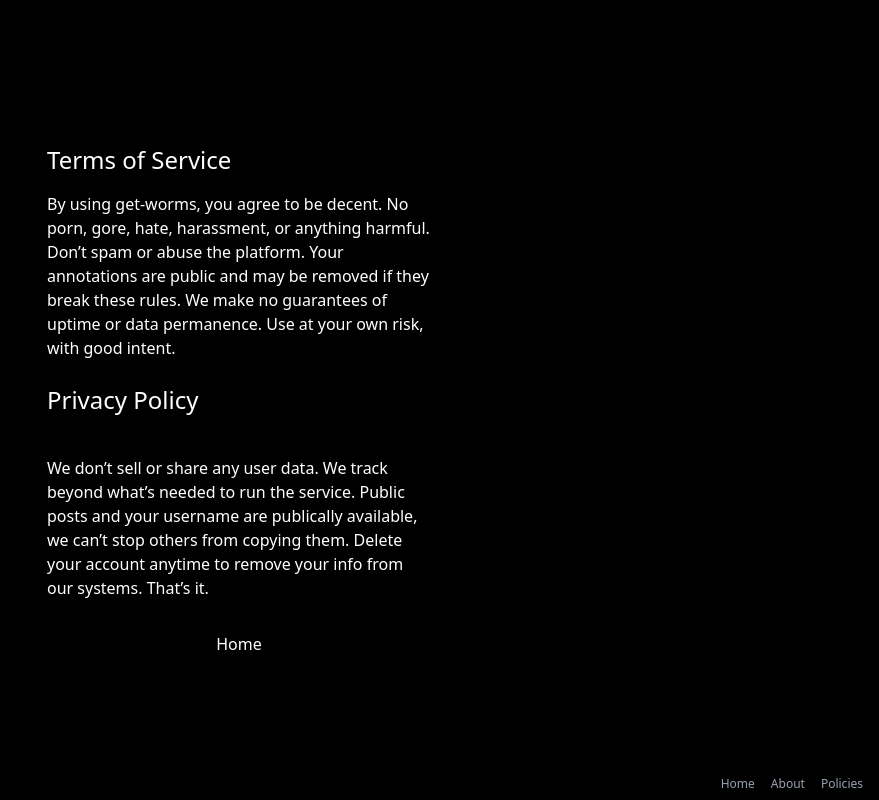
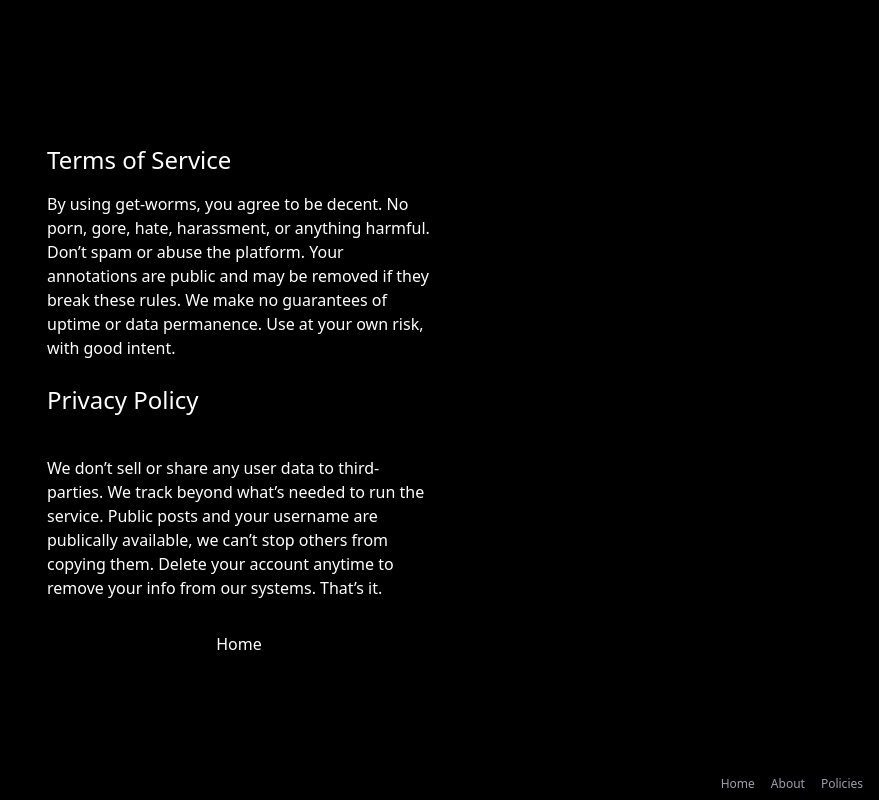
Before and after one commit to worms-n-stuff/get-worms-site, a SvelteKit app: page /policy in a window 1280 px wide. Shown: the whole page, without its empty margins (401-1280 px from the left). Built offline with nearby package versions, Linux system fonts and the light colour scheme.

Commit message:
policy update

```diff
--- a/src/routes/policy/+page.svelte
+++ b/src/routes/policy/+page.svelte
@@ -10,9 +10,10 @@
 		</p>
 		<h3 class="pt-6 text-2xl">Privacy Policy</h3>
 		<p class="pt-4">
-			<br />We don’t sell or share any user data. We track beyond what’s needed to run the service.
-			Public posts and your username are publically available, we can’t stop others from copying
-			them. Delete your account anytime to remove your info from our systems. That’s it.
+			<br />We don’t sell or share any user data to third-parties. We track beyond what’s needed to
+			run the service. Public posts and your username are publically available, we can’t stop others
+			from copying them. Delete your account anytime to remove your info from our systems. That’s
+			it.
 		</p>
 
 		<div class="w-full pt-8 text-center">
```
